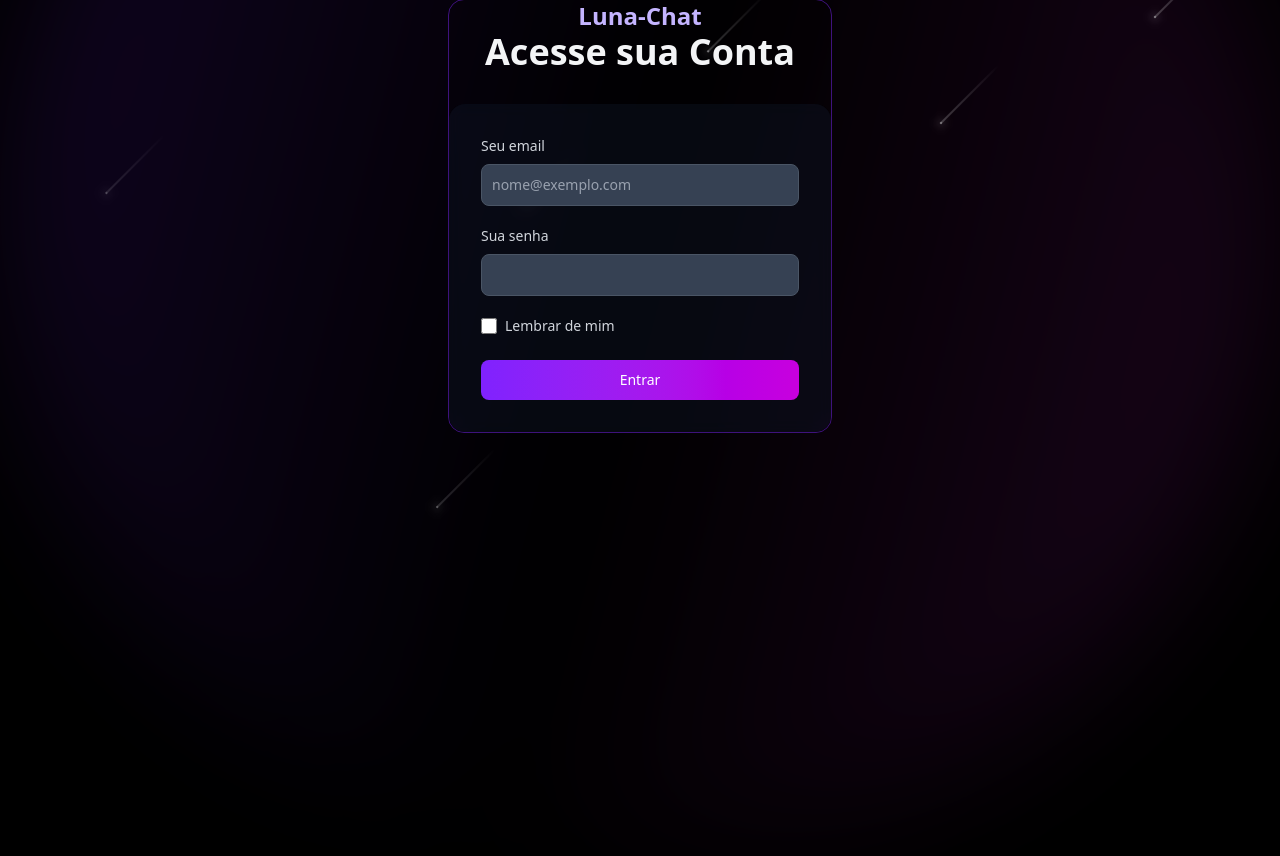
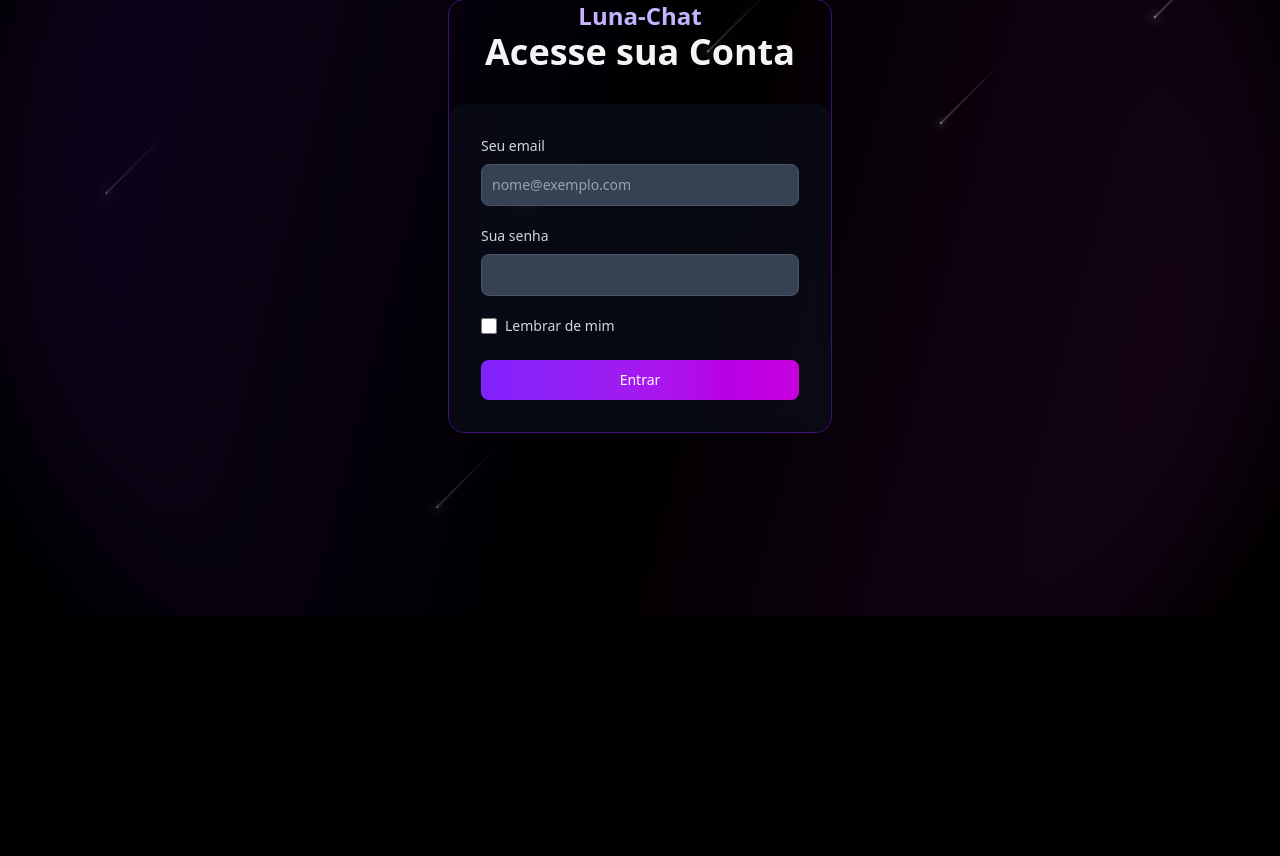
Before and after one commit to FelippeTN/Luna-Chat, a Django app: page /login/ in a window 1280 px wide; the page is wider, and only the part inside the window is pictured. Shown: the part 184-1040 px from the top of that part. After the commit the page ends 800 px from the top of that part, so only its background shows below. Run offline with Django 5.2, Linux system fonts and the light colour scheme; style sheets or scripts are compiled from the project's sources; some libraries are stand-ins or nearby versions.

Commit message:
REFACTOR: Importing meteors block for reuse.
STYLE: Apply 'overflow: hidden' to the login page.

```diff
--- a/templates/login.html
+++ b/templates/login.html
@@ -3,20 +3,11 @@
 {% block title %}Login | Luna-Chat{% endblock %}
 
 {% block content %}
-<div class="min-h-screen flex flex-col items-center justify-center px-4">
+<div class="relative min-h-screen flex flex-col items-center justify-center overflow-hidden px-4">
+
     <div class="absolute top-1/2 left-1/2 w-[80rem] h-[80rem] bg-gradient-to-tr from-violet-900/50 via-transparent to-fuchsia-900/50 rounded-full animate-spin-slow blur-3xl opacity-60"></div>
 
-        <div class="absolute top-0 left-0 w-full h-full overflow-hidden">
-            <span class="meteor" style="top: 15%; right: 5%; animation-duration: 3s; animation-delay: 0s;"></span>
-            <span class="meteor" style="top: 25%; right: 20%; animation-duration: 2.5s; animation-delay: 1s;"></span>
-            <span class="meteor" style="top: 10%; right: 35%; animation-duration: 3.5s; animation-delay: 2s;"></span>
-            <span class="meteor" style="top: 40%; right: 55%; animation-duration: 2.8s; animation-delay: 0.5s;"></span>
-            <span class="meteor" style="top: 5%; right: 70%; animation-duration: 3.2s; animation-delay: 1.5s;"></span>
-            <span class="meteor" style="top: 30%; right: 85%; animation-duration: 2.2s; animation-delay: 2.5s;"></span>
-            <span class="meteor" style="top: 60%; left: 10%; animation-duration: 2.9s; animation-delay: 0.8s;"></span>
-            <span class="meteor" style="top: 70%; left: 30%; animation-duration: 3.1s; animation-delay: 1.8s;"></span>
-            <span class="meteor" style="top: 55%; left: 50%; animation-duration: 2.6s; animation-delay: 2.8s;"></span>
-        </div>
+    {% include "meteors.html" %}
 
     <div class="w-full max-w-sm z-10 g-4 border border-violet-900/80 rounded-2xl">
         <div class="text-center mb-8">
--- /dev/null
+++ b/templates/meteors.html
@@ -0,0 +1,11 @@
+<div class="absolute top-0 left-0 w-full h-full overflow-hidden">
+    <span class="meteor" style="top: 15%; right: 5%; animation-duration: 3s; animation-delay: 0s;"></span>
+    <span class="meteor" style="top: 25%; right: 20%; animation-duration: 2.5s; animation-delay: 1s;"></span>
+    <span class="meteor" style="top: 10%; right: 35%; animation-duration: 3.5s; animation-delay: 2s;"></span>
+    <span class="meteor" style="top: 40%; right: 55%; animation-duration: 2.8s; animation-delay: 0.5s;"></span>
+    <span class="meteor" style="top: 5%; right: 70%; animation-duration: 3.2s; animation-delay: 1.5s;"></span>
+    <span class="meteor" style="top: 30%; right: 85%; animation-duration: 2.2s; animation-delay: 2.5s;"></span>
+    <span class="meteor" style="top: 60%; left: 10%; animation-duration: 2.9s; animation-delay: 0.8s;"></span>
+    <span class="meteor" style="top: 70%; left: 30%; animation-duration: 3.1s; animation-delay: 1.8s;"></span>
+    <span class="meteor" style="top: 55%; left: 50%; animation-duration: 2.6s; animation-delay: 2.8s;"></span>
+</div>
```
Also changed, not shown: templates/welcome.html (+1 -11 lines).
